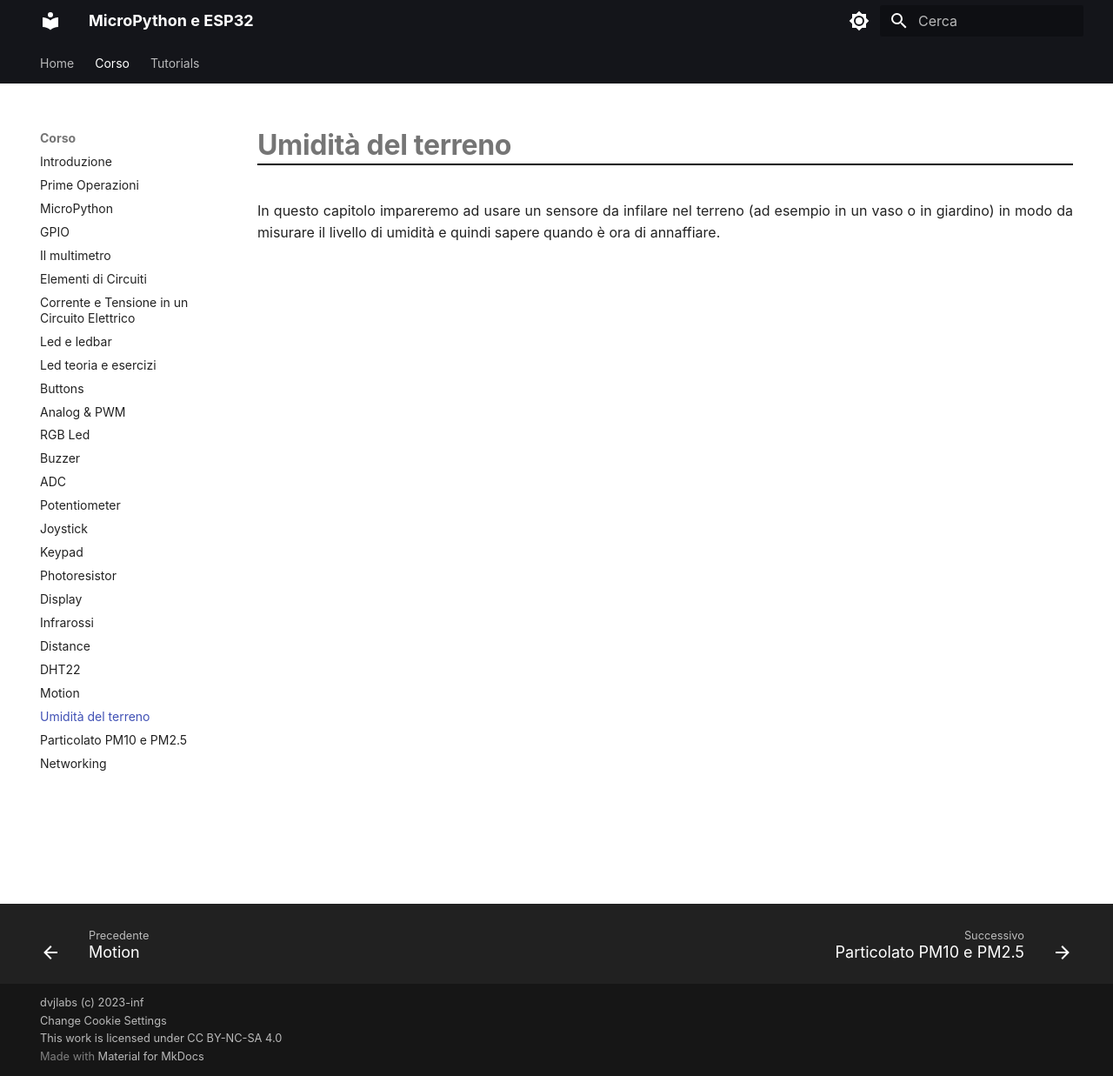
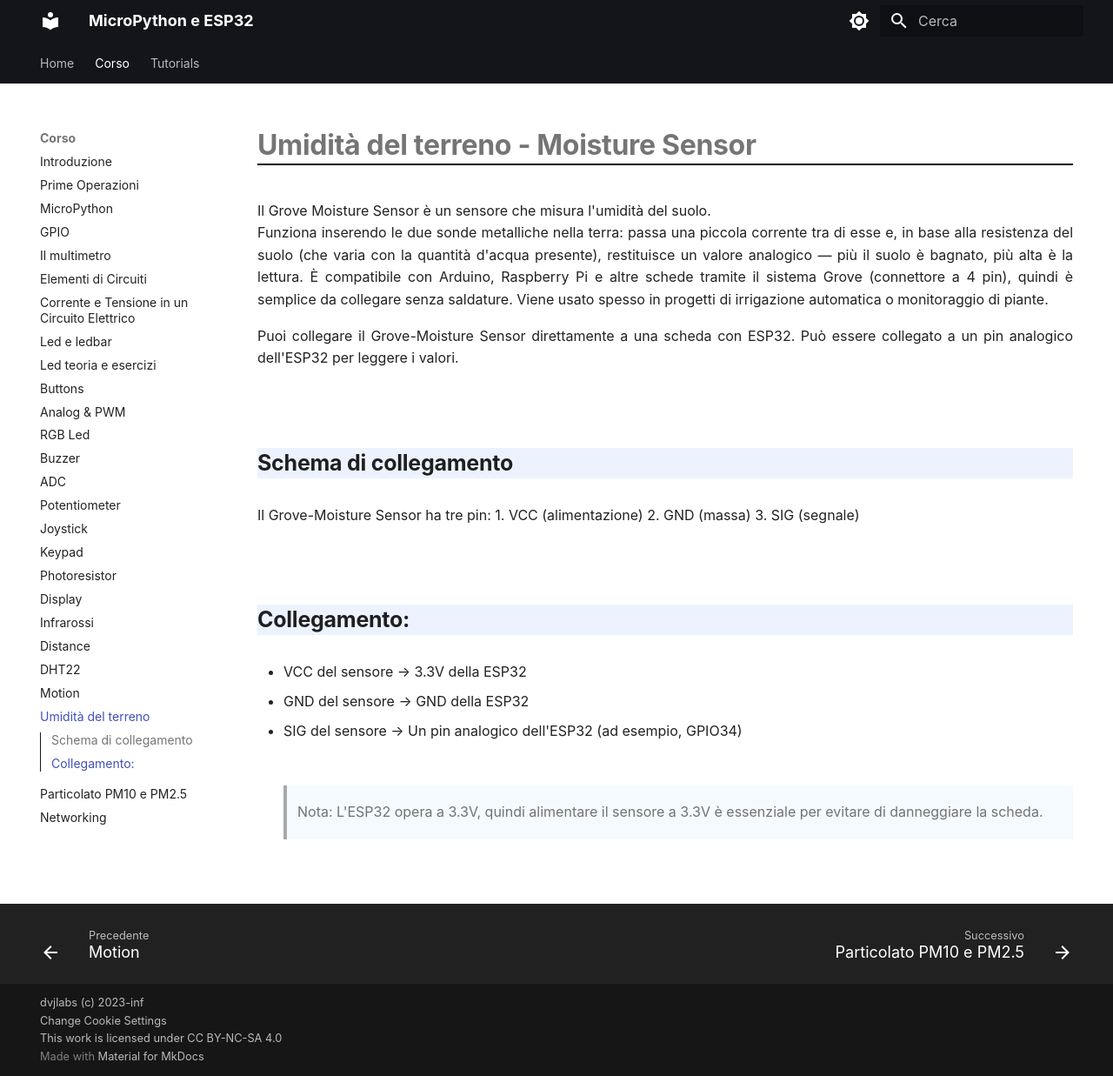
Before and after one commit to dvjlabs/esp32_course, an MkDocs documentation site: the page built from docs/corso/50_forchetta.md, in a window 1280 px wide and 1237 px high. Shown: the whole window at 87% size. Built offline with MkDocs 1.6.1 and Material for MkDocs 9.7.7, drawn with Linux system fonts in a browser that asks for light colours.

Commit message:
doc 50 forchetta umidità del terreno
doc 50 forchetta umidità del terreno

```diff
--- a/docs/corso/50_forchetta.md
+++ b/docs/corso/50_forchetta.md
@@ -1,3 +1,19 @@
-# Umidità del terreno
+# Umidità del terreno - Moisture Sensor
 
-In questo capitolo impareremo ad usare un sensore da infilare nel terreno (ad esempio in un vaso o in giardino) in modo da misurare il livello di umidità e quindi sapere quando è ora di annaffiare.
+Il Grove Moisture Sensor è un sensore che misura l'umidità del suolo.
+Funziona inserendo le due sonde metalliche nella terra: passa una piccola corrente tra di esse e, in base alla resistenza del suolo (che varia con la quantità d'acqua presente), restituisce un valore analogico — più il suolo è bagnato, più alta è la lettura.
+È compatibile con Arduino, Raspberry Pi e altre schede tramite il sistema Grove (connettore a 4 pin), quindi è semplice da collegare senza saldature. Viene usato spesso in progetti di irrigazione automatica o monitoraggio di piante.
+
+Puoi collegare il Grove-Moisture Sensor direttamente a una scheda con ESP32. Può essere collegato a un pin analogico dell'ESP32 per leggere i valori.
+
+## Schema di collegamento
+Il Grove-Moisture Sensor ha tre pin:
+1. VCC (alimentazione)
+2. GND (massa)
+3. SIG (segnale)
+
+## Collegamento:
+- VCC del sensore → 3.3V della ESP32
+- GND del sensore → GND della ESP32
+- SIG del sensore → Un pin analogico dell'ESP32 (ad esempio, GPIO34)
+> Nota: L'ESP32 opera a 3.3V, quindi alimentare il sensore a 3.3V è essenziale per evitare di danneggiare la scheda.
```
Also changed, not shown: docs/corso/11_led_ledbar.md (+2 -5 lines), docs/corso/50_Sensore Umidità del terreno.md (added, +123 -0 lines), docs/corso/images/breadboard_quiz.jpg (added), docs/corso/images/colori resistenze.jpg (added), docs/corso/images/moisture sensor.jpg (added), 1 other file.
